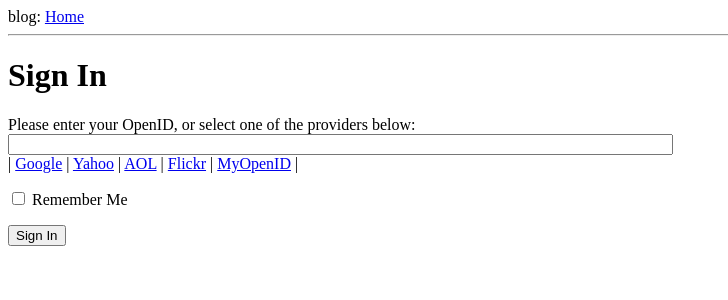
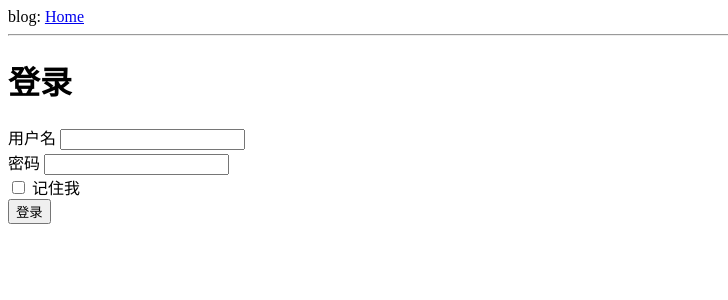
Before and after one commit to jaweyketty/flasky, a Flask app: page /login in a window 1280 px wide. Shown: the top 300 px of the page, without its empty margins (0-728 px from the left). Run offline with Flask 2, Linux system fonts and the light colour scheme; parts of the project's set-up code (start-up, migrations or seed data) failed here and were passed over.

Commit message:
20170930

```diff
--- a/app/forms.py
+++ b/app/forms.py
@@ -6,13 +6,37 @@
 # @Version : $Id$
 
 from flask_wtf import FlaskForm as Form
-from wtforms import StringField, BooleanField, TextAreaField
+from wtforms import StringField, BooleanField, TextAreaField, PasswordField, SubmitField
 from wtforms.validators import DataRequired, Length
 from app.models import User
 
 class LoginForm(Form):
-    openid = StringField('openid', validators=[DataRequired()])
-    remember_me = BooleanField('remember_me', default=False)
+    username    = StringField(u'用户名', validators=[DataRequired()])
+    password    = PasswordField(u'密码', validators=[DataRequired(), Length(6, 18, message=u'密码长度在6到18位')])
+    submit      = SubmitField(u'登录')
+    remember    = BooleanField(u'记住我', default=False)
+
+    def validate(self):
+        """Validator for check the account information."""
+        check_validata = super(LoginForm, self).validate()
+
+        # If validator no pass
+        if not check_validata:
+            return False
+
+        # Check the user whether exist.
+        user = User.query.filter_by(username=self.username.data).first()
+        if not user:
+            self.username.errors.append(u'无效的用户名或密码错误.')
+            return False
+
+        # Check the password whether right.
+        if not user.check_password(self.password.data):
+            self.password.errors.append(u'无效的用户名或密码错误.')
+            return False
+
+        return True
+
 
 class EditForm(Form):
     nickname = StringField('nickname', validators=[DataRequired()])
--- a/app/templates/base.html
+++ b/app/templates/base.html
@@ -12,7 +12,7 @@
     <div>blog:
         <a href="{{ url_for('index') }}">Home</a>
         {% if g.user.is_authenticated %}
-        | <a href="{{ url_for('user', nickname = g.user.nickname) }}">Your Profile</a>
+        | <a href="{{ url_for('user', username = g.user.nickname) }}">Your Profile</a>
         | <a href="{{ url_for('logout') }}">Logout</a>
         {% endif %}
     </div>
--- a/app/templates/login.html
+++ b/app/templates/login.html
@@ -3,32 +3,44 @@
 
 {% block content %}
 <script type="text/javascript">
-function set_openid(openid, pr)
-{
-    u = openid.search('<username>')
-    if (u != -1) {
-        // openid requires username
-        user = prompt('Enter your ' + pr + ' username:')
-        openid = openid.substr(0, u) + user
-    }
-    form = document.forms['login'];
-    form.elements['openid'].value = openid
-}
+
 </script>
-<h1>Sign In</h1>
-<form action="" method="post" name="login">
-    {{ form.hidden_tag() }}
-    <p>
-        Please enter your OpenID, or select one of the providers below:<br>
-        {{ form.openid(size=80) }}
-        {% for error in form.openid.errors %}
-          <span style="color: red;">[{{error}}]</span>
-        {% endfor %}<br>
-        |{% for pr in providers %}
-          <a href="javascript:set_openid('{{ pr.url }}', '{{ pr.name }}');">{{ pr.name }}</a> |
-        {% endfor %}
-    </p>
-    <p>{{ form.remember_me }} Remember Me</p>
-    <p><input type="submit" value="Sign In"></p>
-</form>
+    <h1>登录</h1>
+    <form action="" method="post" class="form" role="form">
+        {{ form.hidden_tag() }}
+
+        {% if form.errors.username %}
+        <div class="form-group has-error required">
+            {{ form.username.label(class="control-label") | safe }}
+            {{ form.username(class="form-control", required=True) }}
+            {% for error in form.errors.username %}
+                <p class="help-block">{{ error }}</p>
+            {% endfor %}
+        </div>
+        {% else %}
+        <div class="form-group required">
+            {{ form.username.label(class="control-label") | safe }}
+            {{ form.username(class="form-control", required=True) }}
+        </div>
+        {% endif %}
+
+        {% if form.errors.password %}
+        <div class="form-group has-error required">
+            {{ form.password.label(class="control-label") | safe }}
+            {{ form.password(class="form-control", required=True) }}
+            {% for error in form.errors.password %}
+                <p class="help-block">{{ error }}</p>
+            {% endfor %}
+        </div>
+        {% else %}
+        <div class="form-group required">
+            {{ form.password.label(class="control-label") | safe }}
+            {{ form.password(class="form-control", required=True) }}
+        </div>
+        {% endif %}
+        <div class="form-group">
+            {{ form.remember }} 记住我
+        </div>
+        {{ form.submit(class="btn btn-info submit") }}
+    </form>
 {% endblock %}
--- a/app/templates/user.html
+++ b/app/templates/user.html
@@ -11,7 +11,7 @@
             {% if user.last_seen %}<p><i>Last seen on: {{user.last_seen}}</i></p>{% endif %}
             <p>{{user.followers.count()}} followers |
             {% if user.id == g.user.id %}
-                <a href="{{url_for('edit')}}">Edit your profile</a>
+                <a href="{{url_for('useredit')}}">Edit your profile</a>
             {% elif not g.user.is_following(user) %}
                 <a href="{{url_for('follow', nickname = user.nickname)}}">Follow</a>
             {% else %}
--- a/app/views.py
+++ b/app/views.py
@@ -3,7 +3,7 @@
 
 from flask import render_template, flash, redirect, session, url_for, request, g
 from flask_login import login_user, logout_user, current_user, login_required
-from app import app, db, lm, oid
+from app import app, db, lm
 from .forms import LoginForm, EditForm
 from .models import User
 from datetime import datetime
@@ -30,18 +30,26 @@ def index():
         posts = posts)
 
 @app.route('/login', methods=['GET', 'POST'])
-@oid.loginhandler
+
 def login():
     if g.user is not None and g.user.is_authenticated :
         return redirect(url_for('index'))
+
     form = LoginForm()
     if form.validate_on_submit():
-        session['remember_me'] = form.remember_me.data
-        return oid.try_login(form.openid.data, ask_for=['nickname', 'email'])
+        # Using session to check the user's login status
+        # Add the user's name to cookie.
+        # session['username'] = form.username.data
+        user = User.query.filter_by(username=form.username.data).one()
+        # Using the Flask-Login to processing and check the login status for user
+        # Remember the user's login status.
+        login_user(user, remember=form.remember.data)
+        flash("You have been logged in.", category="success")
+        return redirect(url_for("user", username=user.username))
+
     return render_template('login.html',
                            title='Sign In',
-                           form=form,
-                           providers=app.config['OPENID_PROVIDERS'])
+                           form=form)
 
 @app.before_request
 def before_request():
@@ -50,30 +58,6 @@ def before_request():
         g.user.last_seen = datetime.utcnow()
         db.session.add(g.user)
         db.session.commit()
-
-@oid.after_login
-def after_login(resp):
-    if resp.email is None or resp.email == "":
-        flash('Invalid login. Please try again.')
-        redirect(url_for('login'))
-    user = User.query.filter_by(email = resp.email).first()
-    if user is None:
-        nickname = resp.nickname
-        if nickname is None or nickname == "":
-            nickname = resp.email.split('@')[0]
-        nickname = User.make_unique_nickname(nickname)
-        user = User(nickname = nickname, email = resp.email)
-        db.session.add(user)
-        db.session.commit()
-        # make the user follow him/herself
-        db.session.add(user.follow(user))
-        db.session.commit()
-    remember_me = False
-    if 'remember_me' in session:
-        remember_me = session['remember_me']
-        session.pop('remember_me', None)
-    login_user(user, remember = remember_me)
-    return redirect(request.args.get('next') or url_for('index'))
 
 @lm.user_loader
 def load_user(id):
@@ -84,12 +68,12 @@ def logout():
     logout_user()
     return redirect(url_for('index'))
 
-@app.route('/user/<nickname>')
+@app.route('/user/<username>')
 @login_required
-def user(nickname):
-    user = User.query.filter_by(nickname = nickname).first()
+def user(username):
+    user = User.query.filter_by(username = username).first()
     if user == None:
-        flash('User ' + nickname + ' not found.')
+        flash('User ' + username + ' not found.')
         return redirect(url_for('index'))
     posts = [
         { 'author': user, 'body': 'Test post #1' },
@@ -109,7 +93,7 @@ def useredit():
         db.session.add(g.user)
         db.session.commit()
         flash('Your changes have been saved.')
-        return redirect(url_for('edit'))
+        return redirect(url_for('useredit'))
     else:
         form.nickname.data = g.user.nickname
         form.about_me.data = g.user.about_me
--- a/config.py
+++ b/config.py
@@ -8,7 +8,7 @@
 import os
 
 CSRF_ENABLED = True
-SECRET_KEY = '123456'
+SECRET_KEY = '123456s3cr3t'
 
 OPENID_PROVIDERS = [
     { 'name': 'Google', 'url': 'https://www.google.com/accounts/o8/id' },
@@ -25,6 +25,6 @@ logfile = os.path.join(basedir, 'logs/flask.log')
 #mysql_db = create_engine('mysql://用户名:密码@ip:port/dbname')
 #创建数据库连接，使用mysql-connector-python连接方式
 #mysql_db = create_engine("mysql+mysqlconnector://用户名:密码@ip:port/dbname")
-SQLALCHEMY_DATABASE_URI = 'mysql+mysqlconnector://hw:123456@127.0.0.1:3306/db_flask'
+SQLALCHEMY_DATABASE_URI = 'mysql+mysqlconnector://hw:123456@127.0.0.1:3306/db_flask?charset=utf8'
 SQLALCHEMY_TRACK_MODIFICATIONS = True
 SQLALCHEMY_MIGRATE_REPO = os.path.join(basedir, 'db_repository')
```
Also changed, not shown: app/__init__.py (+9 -5 lines), app/models.py (+39 -3 lines), 1 other file.
